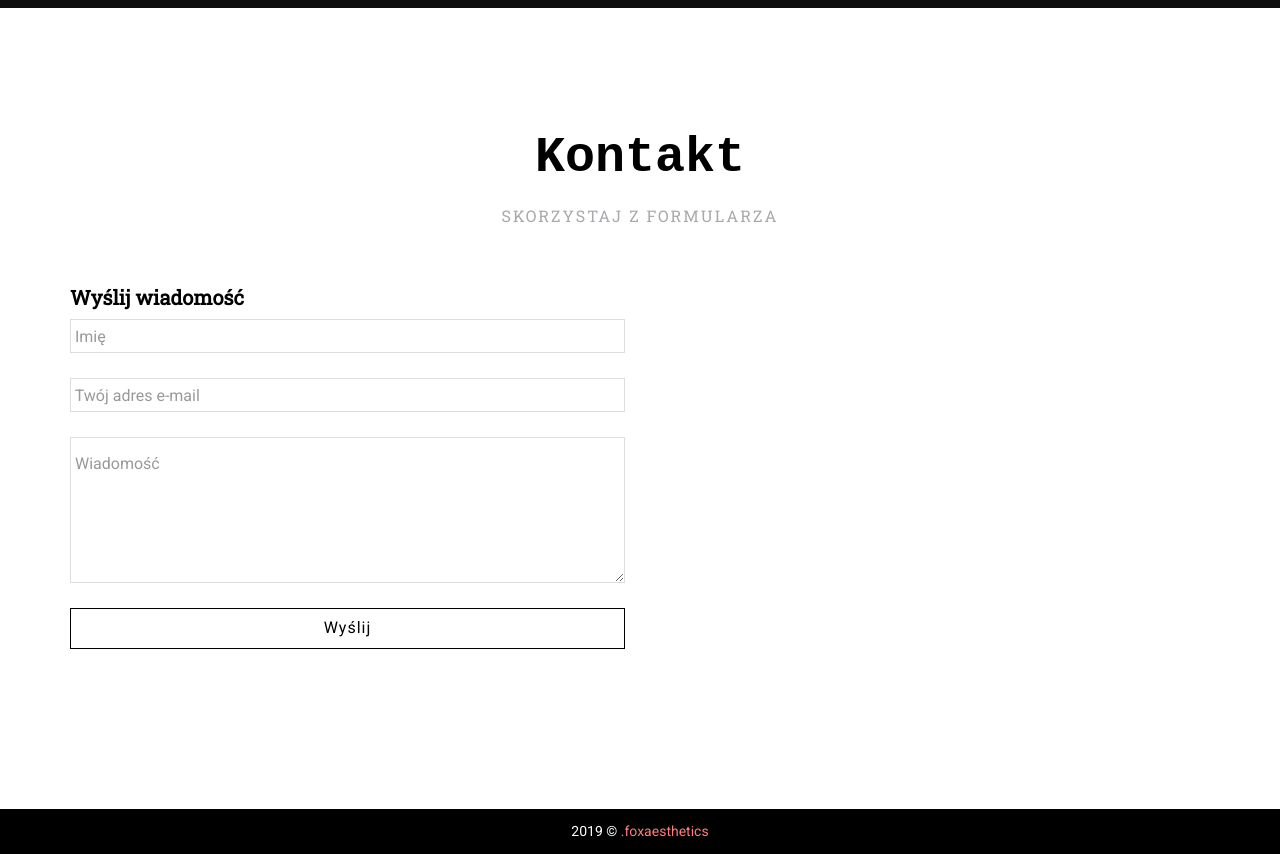
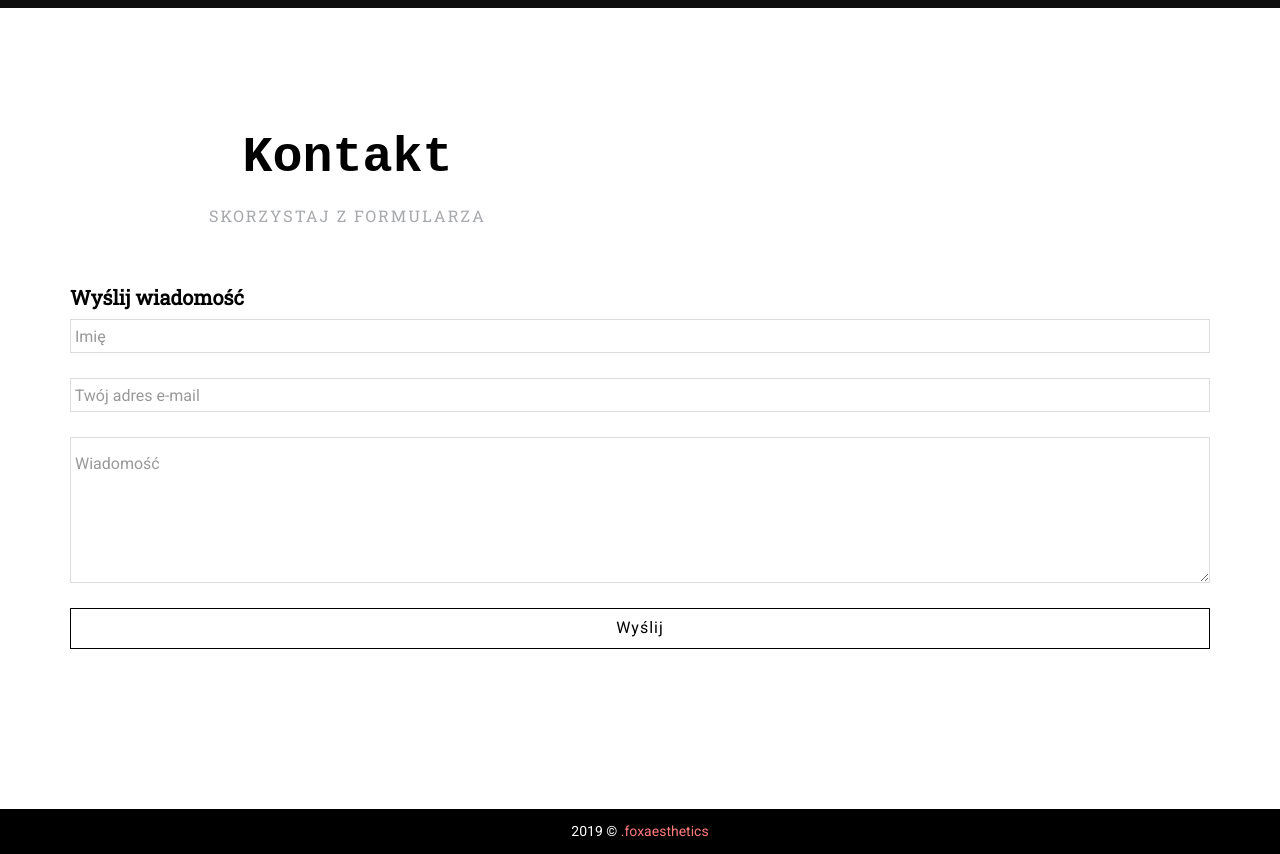
Before and after one commit to FoxSaysDerp/foxsaysderp.github.io, a plain HTML site: page index.html in a window 1280 px wide. Shown: the part 2440-3294 px from the top of the page. Drawn offline with Linux system fonts and the light colour scheme; files whose address does not match are found by name.

Commit message:
Update index.html

```diff
--- a/index.html
+++ b/index.html
@@ -282,7 +282,7 @@
 		<div class="container">
 
 			<div class="row align-items-center">
-				<div class="col-sm-6 col-sm-offset-3 align-self-center">
+				<div class="col-sm-6">
 					<div class="module-header">
 						<h1 class="module-title">Kontakt</h1>
 						<h2 class="module-subtitle">Skorzystaj z formularza</h2>
@@ -292,7 +292,7 @@
 
 			<div class="row align-items-center">
 
-				<div class="col-md-6 align-self-center">
+				<div class="col-sm-12 align-self-center">
 					<h4>Wyślij wiadomość</h4>
 					<form id="contact-form" role="form" novalidate>
 
```
